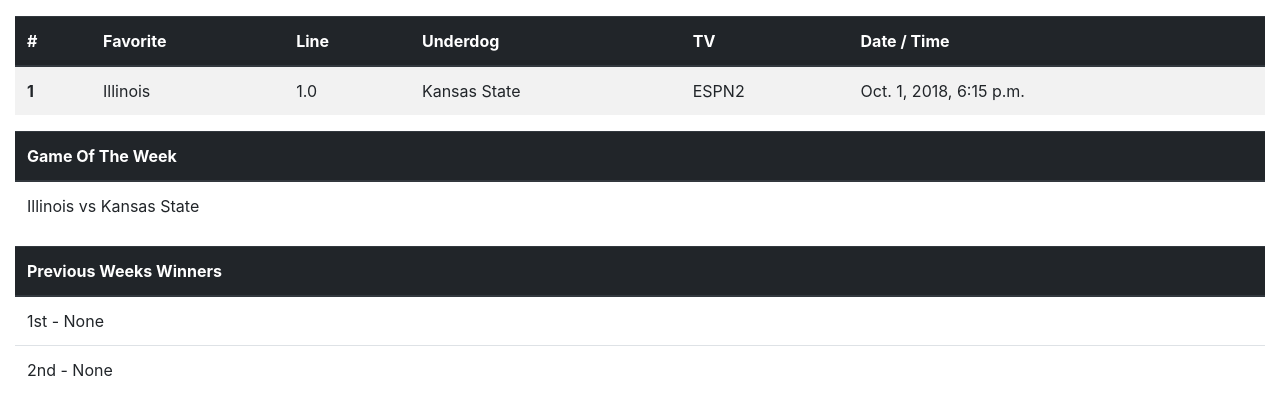
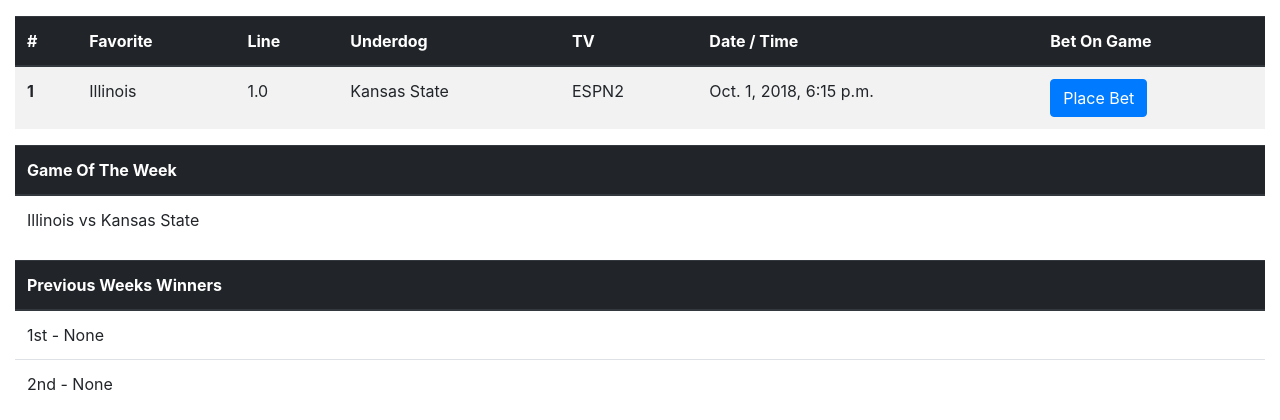
Before and after one commit to IanDoarn/EECE4081, a Django app: page / in a window 1280 px wide. Shown: the part 56-476 px from the top of the page. Run offline with Django 3.2, Linux system fonts and the light colour scheme; a user stored in the database is signed in; data comes from the database, SQL or seed files in the repository; data that the repository does not hold is empty; some libraries are stand-ins or nearby versions.

Commit message:
More html beautification

```diff
--- a/pool/templates/home.html
+++ b/pool/templates/home.html
@@ -43,6 +43,7 @@
                     {% for header in table_headers %}
                         <th scope="col">{{ header }}</th>
                     {% endfor %}
+                    <th scope="col">Bet On Game</th>
                 </tr>
                 </thead>
                 <tbody>
@@ -54,6 +55,11 @@
                             <td>{{ game.underdog_id.name }}</td>
                             <td>{{ game.tv }}</td>
                             <td>{{ game.date_time }}</td>
+                            <td>
+                                <button type="button" class="btn btn-primary" data-toggle="button" aria-pressed="false">
+                                  Place Bet
+                                </button>
+                            </td>
                         </tr>
                     {% endfor %}
                 </tbody>
```
